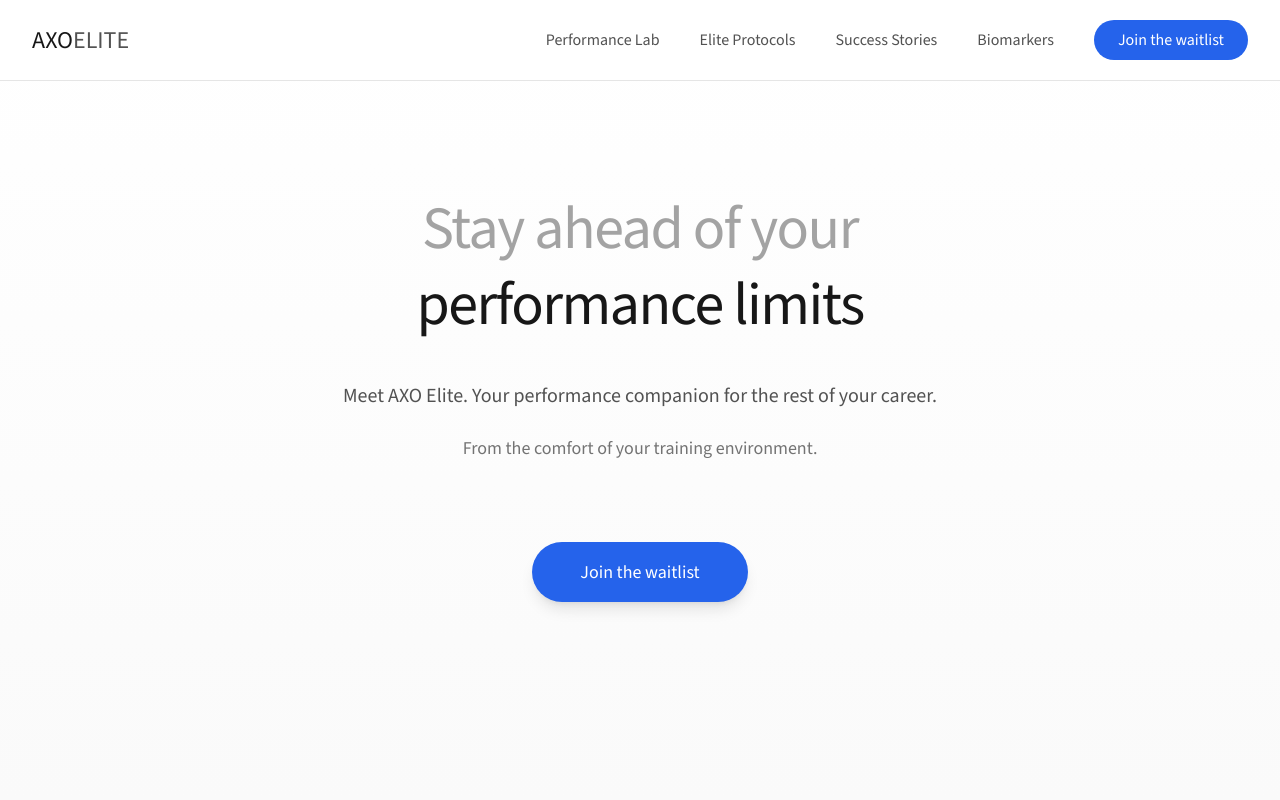
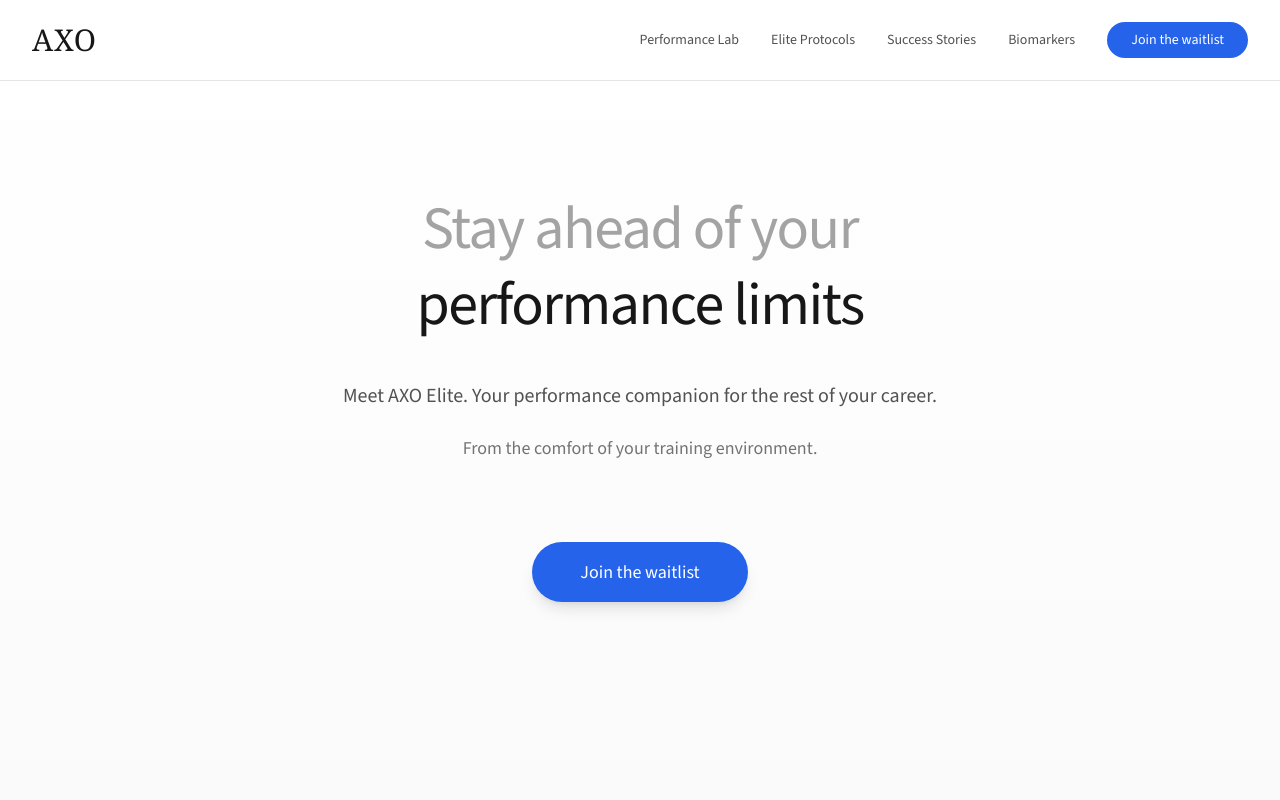
Before and after one commit to samuelarbolai/axo-longevity-landing, a Next.js app: page / in a window 1280 px wide. Shown: the top 800 px of the page. Built offline with nearby package versions, Linux system fonts and the light colour scheme.

Commit message:
feat: create minimal header with serif font and responsive design
Add elegant, minimal header with proper logo sizing, alignment,
and clean layout for desktop and mobile.

#VERCEL_SKIP

Co-authored-by: null <198168472+samuelarbolai@users.noreply.github.com>

```diff
--- a/app/globals.css
+++ b/app/globals.css
@@ -1,6 +1,8 @@
 @tailwind base;
 @tailwind components;
 @tailwind utilities;
+
+@import url("https://fonts.googleapis.com/css2?family=Crimson+Text:ital,wght@0,400;0,600;1,400;1,600&display=swap");
 
 @layer base {
   :root {
@@ -47,6 +49,10 @@
     font-family: var(--font-source-sans-pro), sans-serif;
   }
 
+  .font-serif {
+    font-family: "Crimson Text", serif;
+  }
+
   /* Ensure smooth animations */
   * {
     -webkit-font-smoothing: antialiased;
--- a/components/AthleteNavbar.tsx
+++ b/components/AthleteNavbar.tsx
@@ -21,41 +21,41 @@ export default function AthleteNavbar() {
       <nav className="fixed top-0 left-0 w-full z-50 bg-white/95 backdrop-blur-sm border-b border-neutral-200">
         <div className="max-w-7xl mx-auto px-6 lg:px-8">
           <div className="flex items-center justify-between h-20">
-            {/* Logo */}
+            {/* Logo - Left aligned */}
             <div className="flex items-center">
-              <div className="text-2xl font-light text-neutral-900">
-                <span className="font-normal">AXO</span>
-                <span className="text-neutral-600">ELITE</span>
-              </div>
+              <div className="text-3xl font-serif text-neutral-900 tracking-wide">AXO</div>
             </div>
 
-            {/* Desktop Navigation */}
-            <div className="hidden lg:flex items-center space-x-10">
+            {/* Desktop Navigation - Right aligned */}
+            <div className="hidden lg:flex items-center space-x-8">
               <a
                 href="#performance-lab"
-                className="text-neutral-600 hover:text-neutral-900 transition-colors font-medium"
+                className="text-neutral-600 hover:text-neutral-900 transition-colors font-medium text-sm"
               >
                 Performance Lab
               </a>
               <a
                 href="#elite-protocols"
-                className="text-neutral-600 hover:text-neutral-900 transition-colors font-medium"
+                className="text-neutral-600 hover:text-neutral-900 transition-colors font-medium text-sm"
               >
                 Elite Protocols
               </a>
               <a
                 href="#athlete-stories"
-                className="text-neutral-600 hover:text-neutral-900 transition-colors font-medium"
+                className="text-neutral-600 hover:text-neutral-900 transition-colors font-medium text-sm"
               >
                 Success Stories
               </a>
-              <a href="#biomarkers" className="text-neutral-600 hover:text-neutral-900 transition-colors font-medium">
+              <a
+                href="#biomarkers"
+                className="text-neutral-600 hover:text-neutral-900 transition-colors font-medium text-sm"
+              >
                 Biomarkers
               </a>
 
               <JoinWaitlistButton
                 onClick={() => setShowModal(true)}
-                className="bg-blue-600 hover:bg-blue-700 text-white font-medium px-6 py-2 rounded-full transition-all duration-300"
+                className="bg-blue-600 hover:bg-blue-700 text-white font-medium px-6 py-2 rounded-full transition-all duration-300 text-sm ml-4"
               >
                 Join the waitlist
               </JoinWaitlistButton>
```
